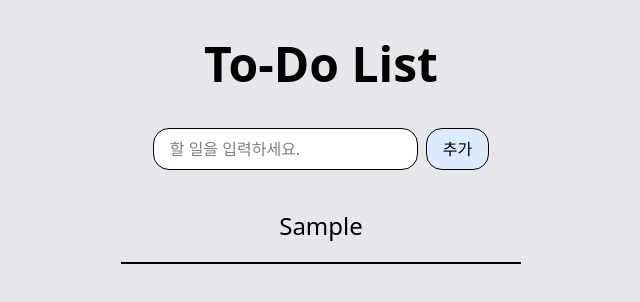
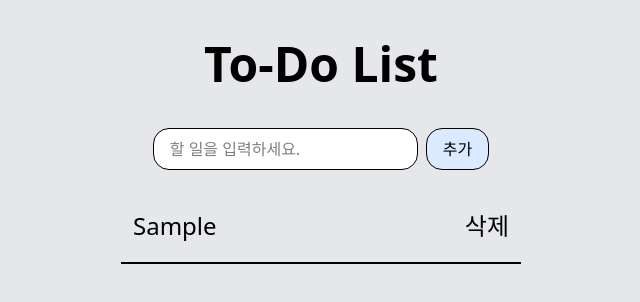
Before and after one commit to Likelion-YeungNam-Univ/7-13th-fe-assignment, a React (Vite) app: page / in a window 1280 px wide. Both pictures are taken after typing "Sample" into the empty fields and a click on the button "추가". Shown: the top 302 px of the page, without its empty margins (319-959 px from the left). Built offline with nearby package versions, Linux system fonts and the light colour scheme.

Commit message:
feat: 삭제 기능 구현

```diff
--- a/src/TodoItem.jsx
+++ b/src/TodoItem.jsx
@@ -1,9 +1,10 @@
 import React from "react";
 
-const TodoItem = ({ todo }) => {
+const TodoItem = ({ todo, onDelete }) => {
   return (
-    <li className="w-100 text-2xl text-center px-3 py-5 border-b-2">
+    <li className="flex justify-between w-100 text-2xl text-center px-3 py-5 border-b-2">
       <span>{todo.text}</span>
+      <button onClick={onDelete}>삭제</button>
     </li>
   );
 };
--- a/src/TodoList.jsx
+++ b/src/TodoList.jsx
@@ -30,6 +30,11 @@ const TodoList = () => {
     setError(false);
   };
 
+  const handleDelete = (id) => {
+    // 삭제
+    setTodos(todos.filter((todo) => todo.id !== id));
+  };
+
   return (
     <div className="bg-gray-200 h-screen flex flex-col items-center">
       <h2 className="text-5xl font-bold my-10">To-Do List</h2>
@@ -56,7 +61,11 @@ const TodoList = () => {
       </form>
       <ul>
         {todos.map((todo) => (
-          <TodoItem key={todo.id} todo={todo} />
+          <TodoItem
+            key={todo.id}
+            todo={todo}
+            onDelete={() => handleDelete(todo.id)}
+          />
         ))}
       </ul>
     </div>
```
